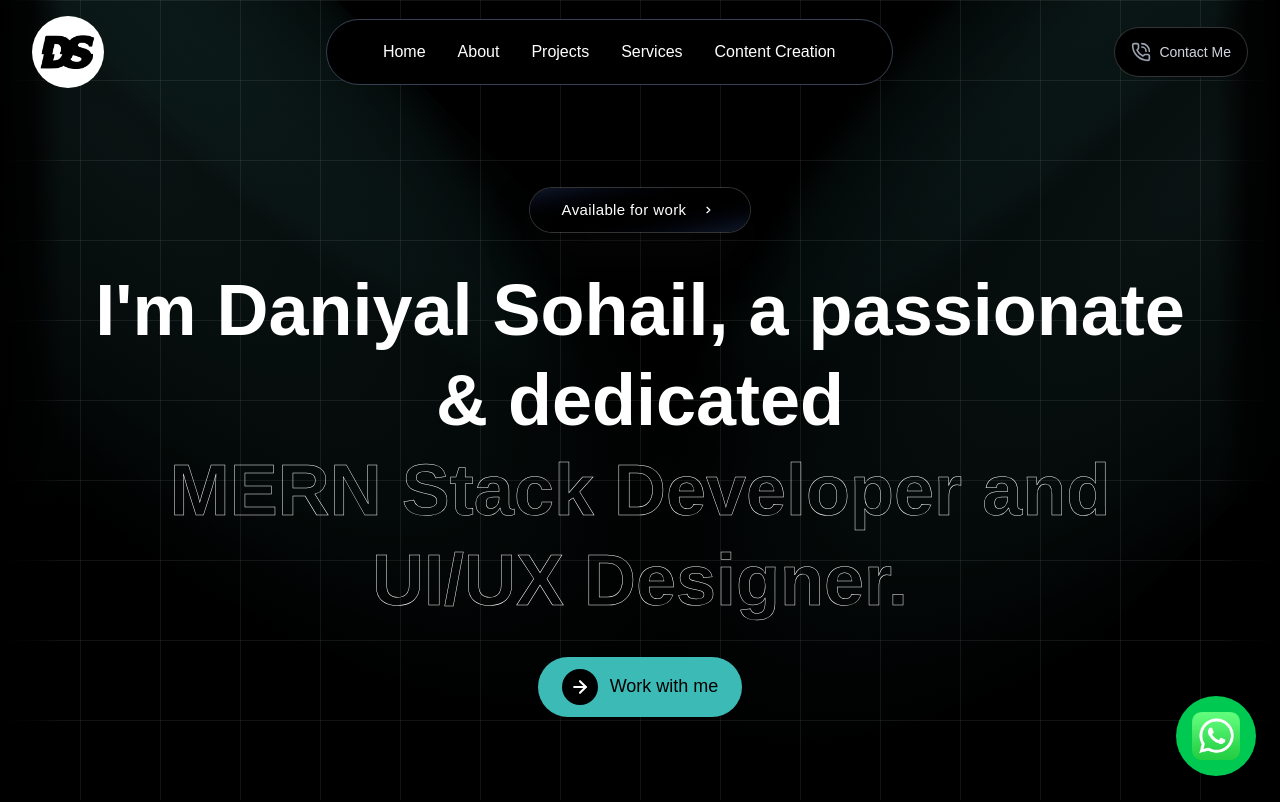
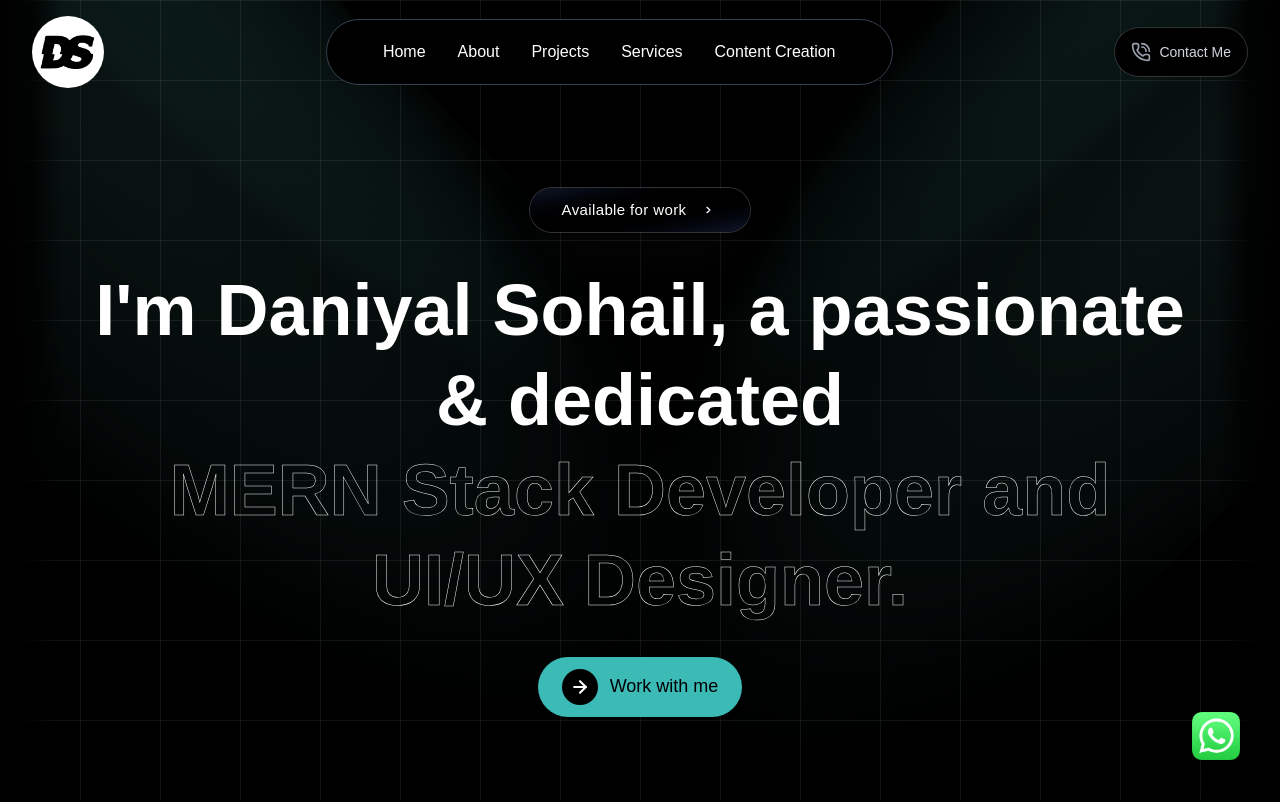
Before and after one commit to daniyal-sohail/fluyte, a Next.js app: page / in a window 1280 px wide. Shown: the top 802 px of the page. Built offline with nearby package versions, Linux system fonts and the light colour scheme.

Commit message:
Error resolved

```diff
--- a/src/components/Common/WhatsAppButton.tsx
+++ b/src/components/Common/WhatsAppButton.tsx
@@ -14,7 +14,7 @@ const WhatsAppButton = () => {
         <div className="fixed bottom-4 right-4 z-[9999] sm:bottom-6 sm:right-6">
             <button
                 onClick={handleClick}
-                className="bg-green-500 hover:bg-green-600 text-white rounded-full p-3 sm:p-4 shadow-lg hover:shadow-xl transition-all duration-300 ease-in-out hover:scale-110 active:scale-95 cursor-pointer"
+                className="text-white rounded-full p-3 sm:p-4 shadow-lg hover:shadow-xl transition-all duration-300 ease-in-out hover:scale-110 active:scale-95 cursor-pointer"
                 aria-label="Contact on WhatsApp"
                 title="Chat on WhatsApp"
             >
--- a/src/components/HomeComponents/ContextSection.tsx
+++ b/src/components/HomeComponents/ContextSection.tsx
@@ -68,7 +68,7 @@ export function ContextSection() {
                                         muted
                                         playsInline
                                     >
-                                        <source src="/img/reel.mp4" type="video/mp4" />
+                                        <source src="https://res.cloudinary.com/dkke0ibzk/video/upload/v1751451738/reel_t58iph.mp4" type="video/mp4" />
                                         Your browser does not support the video tag.
                                     </video>
 
```
